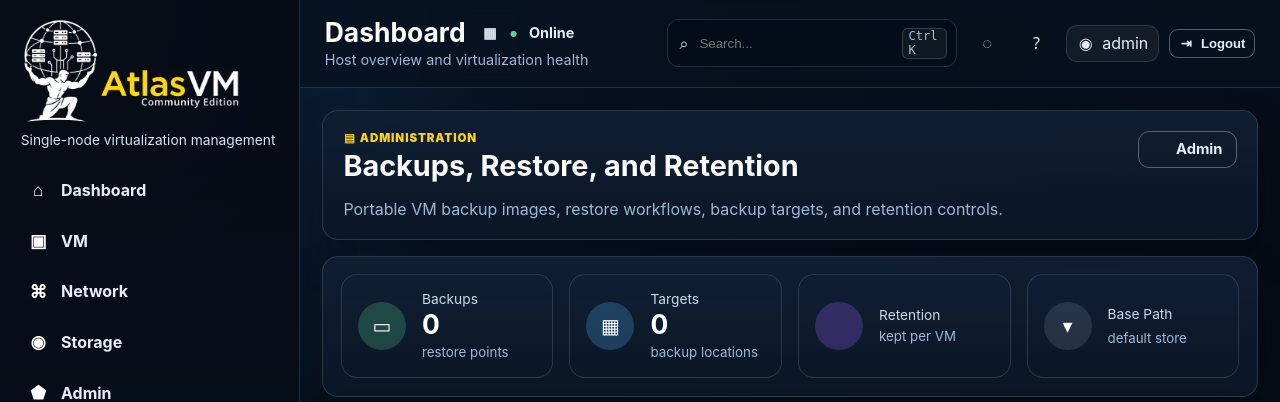
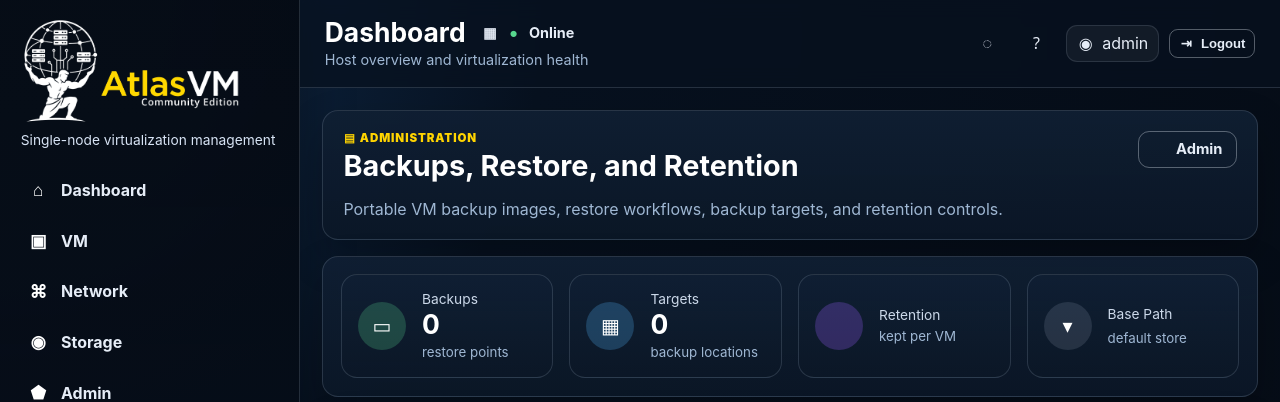
Before and after one commit to reolus/AtlasVM, a Python web app: template app/templates/backups.html in a window 1280 px wide. Shown: the top 402 px of the page. Run offline with Jinja, Linux system fonts and the light colour scheme; the template is opened without the code that fills it, so the values that code supplies are empty; some libraries are stand-ins or nearby versions.

Commit message:
Community Edition UI Update

```diff
--- a/app/templates/base.html
+++ b/app/templates/base.html
@@ -201,7 +201,7 @@
           <div class="atlas-page-hint">{{ page_hint }}</div>
         </div>
         <div class="atlas-userbar">
-          <div class="atlas-search"><i class="fa-solid fa-magnifying-glass"></i><input type="search" placeholder="Search..."><kbd>Ctrl K</kbd></div>
+          <!--<div class="atlas-search"><i class="fa-solid fa-magnifying-glass"></i><input type="search" placeholder="Search..."><kbd>Ctrl K</kbd></div>-->
           <a class="atlas-icon-btn" href="/tasks" title="Tasks"><i class="fa-solid fa-bell"></i></a>
           <a class="atlas-icon-btn" href="/doctor" title="Help / Doctor"><i class="fa-solid fa-circle-question"></i></a>
           {% if request.url.path != '/login' %}
```
